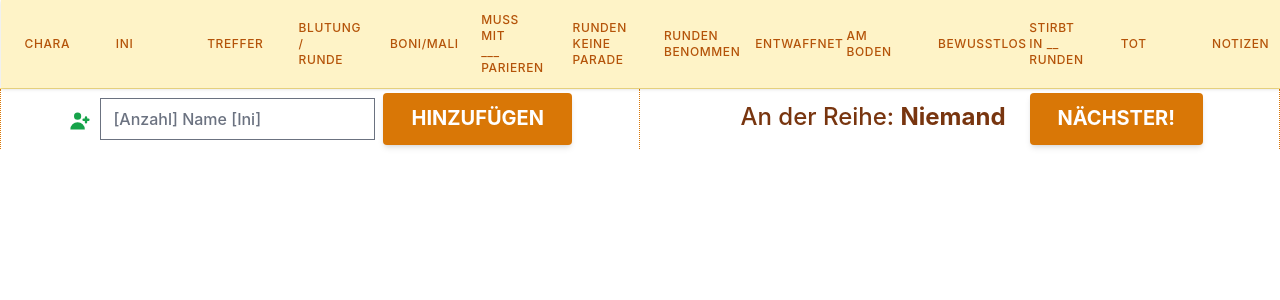
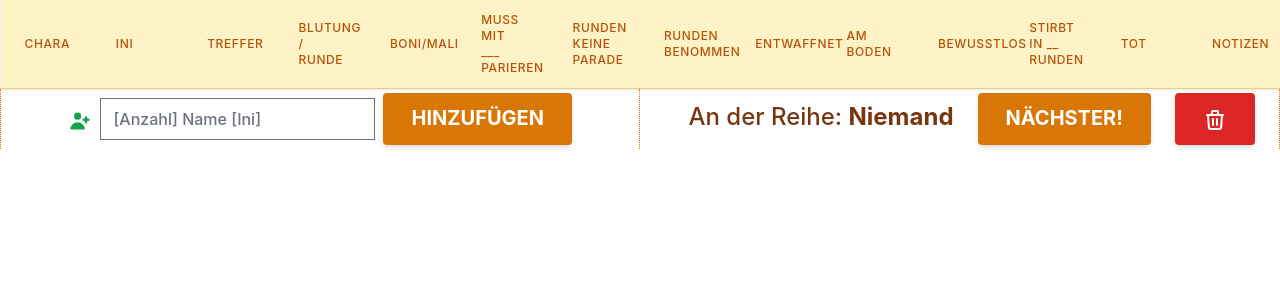
Before and after one commit to schmengler/combat-wombat, a React (Vite) app: page / in a window 1280 px wide. Shown: the top 300 px of the page. Built offline with nearby package versions, Linux system fonts and the light colour scheme.

Commit message:
Add "reset" button

```diff
--- a/src/Actions.tsx
+++ b/src/Actions.tsx
@@ -24,7 +24,6 @@ function Actions({characters, setCharacters, currentId, setCurrentId, characterT
             behavior: 'smooth',
             block: 'center',
         })
-
     }
 
     function getCurrent(): Character
@@ -45,6 +44,13 @@ function Actions({characters, setCharacters, currentId, setCurrentId, characterT
         updateCharacterOnTurn(characters[nextIndex].id, currentId)
     }
 
+    function reset() {
+        if (confirm('Alles löschen?')) {
+            setCharacters([]);
+            setCurrentId(null);
+        }
+    }
+
     const current: Character = getCurrent();
 
     return (
@@ -56,7 +62,14 @@ function Actions({characters, setCharacters, currentId, setCurrentId, characterT
             >
                 Nächster!
             </button>
-            {/*TODO: reset button*/}
+            <button type="button"
+                    className="ml-6 inline-block px-7 py-3 bg-red-600 text-white font-bold text-xl leading-snug uppercase rounded shadow-md hover:bg-red-700 hover:shadow-lg focus:bg-red-700 focus:shadow-lg focus:outline-none focus:ring-0 active:bg-red-800 active:shadow-lg transition duration-150 ease-in-out"
+                    onClick={reset}
+            >
+                <svg xmlns="http://www.w3.org/2000/svg" className="h-6 w-6 inline-block" fill="none" viewBox="0 0 24 24" stroke="currentColor">
+                    <path strokeLinecap="round" strokeLinejoin="round" strokeWidth={2} d="M19 7l-.867 12.142A2 2 0 0116.138 21H7.862a2 2 0 01-1.995-1.858L5 7m5 4v6m4-6v6m1-10V4a1 1 0 00-1-1h-4a1 1 0 00-1 1v3M4 7h16" />
+                </svg>
+            </button>
             {/*TODO: load/save as text file ? */}
         </div>
     )
```
